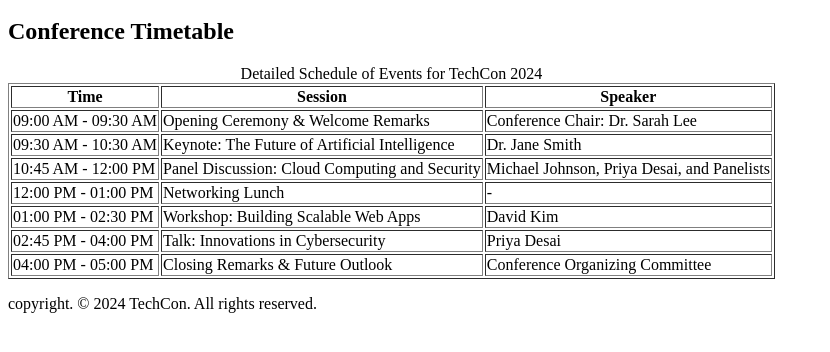
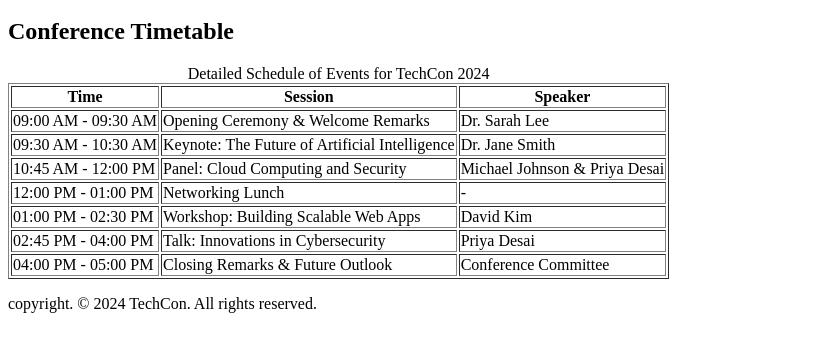
Before and after one commit to monyluk39/TechCon_HTML, a plain HTML site: page techcon_website/schedule.html in a window 1280 px wide. Shown: the part 154-506 px from the top of the page, without its empty margins (0-830 px from the left). Drawn offline with Linux system fonts and the light colour scheme.

Commit message:
Refactor comments and update schedule details

```diff
--- a/techcon_website/schedule.html
+++ b/techcon_website/schedule.html
@@ -7,7 +7,7 @@
 </head>
 <body>
 
-  <!-- Header Section -->
+  <!-- Header -->
   <header>
     <h1>Schedule for TechCon 2024</h1>
     <nav aria-label="Main navigation">
@@ -23,6 +23,7 @@
   <!-- Main Content -->
   <main>
     <h2>Conference Timetable</h2>
+
     <table border="1">
       <caption>Detailed Schedule of Events for TechCon 2024</caption>
       <thead>
@@ -36,7 +37,7 @@
         <tr>
           <td>09:00 AM - 09:30 AM</td>
           <td>Opening Ceremony & Welcome Remarks</td>
-          <td>Conference Chair: Dr. Sarah Lee</td>
+          <td>Dr. Sarah Lee</td>
         </tr>
         <tr>
           <td>09:30 AM - 10:30 AM</td>
@@ -45,8 +46,8 @@
         </tr>
         <tr>
           <td>10:45 AM - 12:00 PM</td>
-          <td>Panel Discussion: Cloud Computing and Security</td>
-          <td>Michael Johnson, Priya Desai, and Panelists</td>
+          <td>Panel: Cloud Computing and Security</td>
+          <td>Michael Johnson & Priya Desai</td>
         </tr>
         <tr>
           <td>12:00 PM - 01:00 PM</td>
@@ -66,13 +67,14 @@
         <tr>
           <td>04:00 PM - 05:00 PM</td>
           <td>Closing Remarks & Future Outlook</td>
-          <td>Conference Organizing Committee</td>
+          <td>Conference Committee</td>
         </tr>
       </tbody>
     </table>
+
   </main>
 
-  <!-- Footer Section -->
+  <!-- Footer -->
   <footer>
     <p>copyright. © 2024 TechCon. All rights reserved.</p>
   </footer>
```
